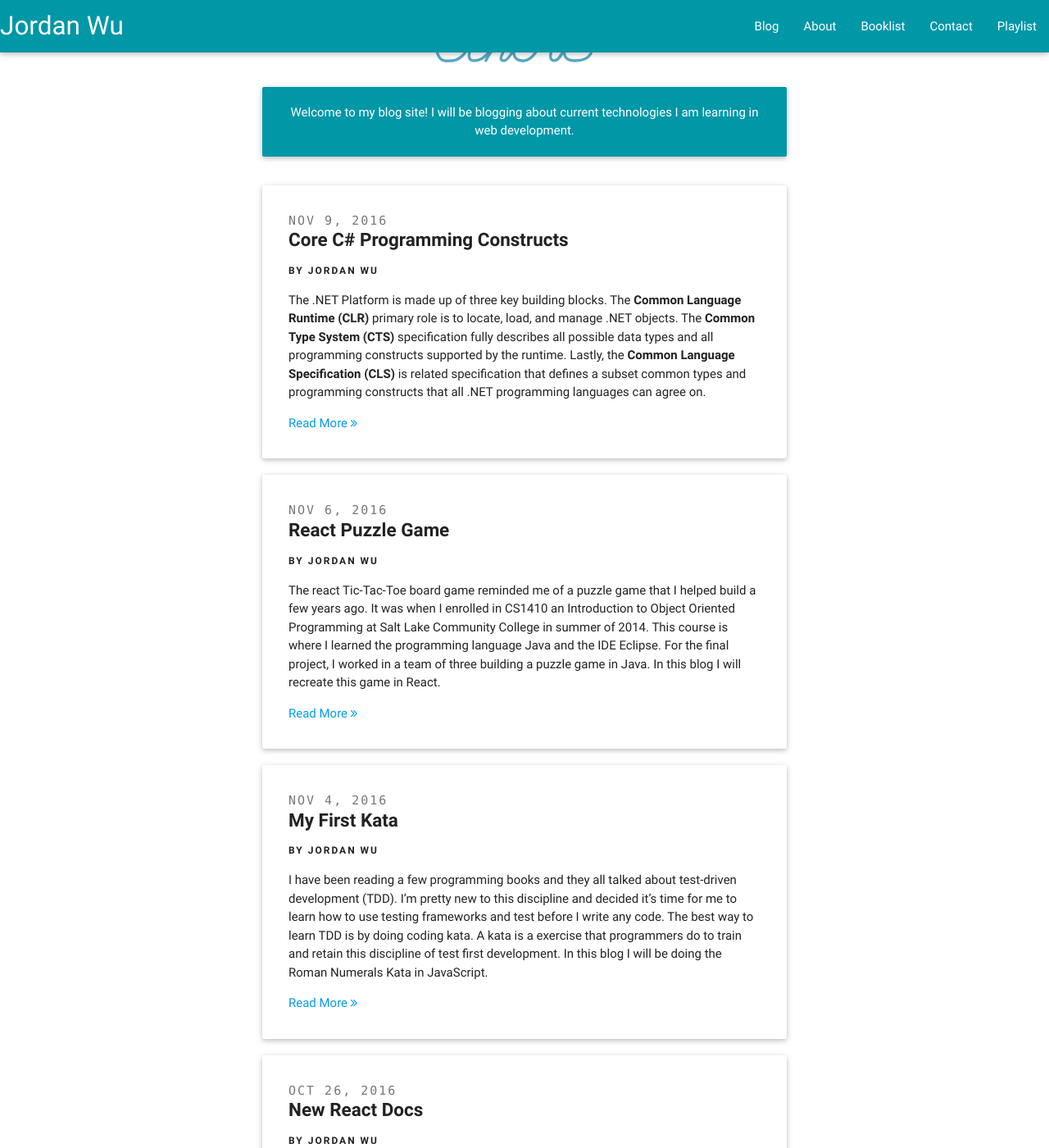
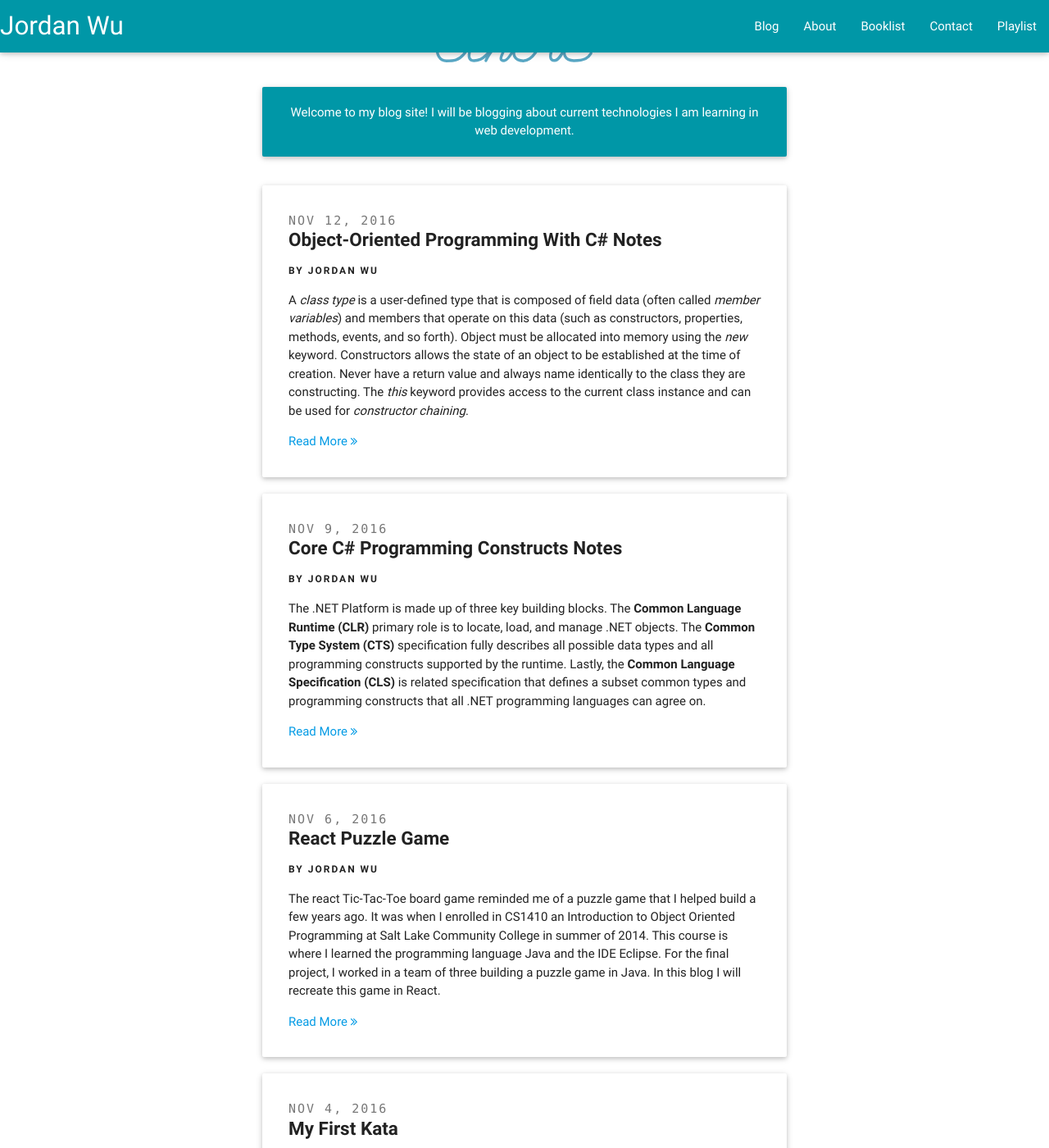
Before and after one commit to JordanSpencerWu/old-website, a Jekyll site: the page built from index.html, in a window 1280 px wide and 1400 px high, scrolled down 306 px. Shown: the whole window at 82% size. Built offline with Jekyll 4.4.1, drawn with Linux system fonts in a browser that asks for light colours; nearby versions of some CDN libraries; the list of posts is cut into pages by our own code; comment, search, counter and statistics services are not loaded; some of the changed lines change nothing that is shown; some of the changed text lies outside the part shown.

Commit message:
add c# notes

```diff
--- a/_posts/blog/2016/2016-11-09-core-csharp-programming-constructs.md
+++ b/_posts/blog/2016/2016-11-09-core-csharp-programming-constructs.md
@@ -2,7 +2,7 @@
 categories: [blog]
 date: 2016-11-09 10:00:00
 layout: post
-title: "Core C# Programming Constructs"
+title: "Core C# Programming Constructs Notes"
 ---
 
 The .NET Platform is made up of three key building blocks. The __Common Language Runtime (CLR)__ primary role is to locate, load, and manage .NET objects. The __Common Type System (CTS)__ specification fully describes all possible data types and all programming constructs supported by the runtime. Lastly, the __Common Language Specification (CLS)__ is related specification that defines a subset common types and programming constructs that all .NET programming languages can agree on.
--- /dev/null
+++ b/_posts/blog/2016/2016-11-12-object-oriented-programming-with-csharp.md
@@ -0,0 +1,46 @@
+---
+categories: [blog]
+date: 2016-11-12 10:00:00
+layout: post
+title: "Object-Oriented Programming With C# Notes"
+---
+
+A _class type_ is a user-defined type that is composed of field data (often called _member variables_) and members that operate on this data (such as constructors, properties, methods, events, and so forth). Object must be allocated into memory using the _new_ keyword. Constructors allows the state of an object to be established at the time of creation. Never have a return value and always name identically to the class they are constructing. The _this_ keyword provides access to the current class instance and can be used for _constructor chaining_.
+
+A C# class may define any number of _static members_ using the _static_ keyword. When you do so, the member in question must be invoked directly from the class level. When you defined a static field data, the memory is shared by all objects of that class. When defining static methods, you can invoked this methods without creating any instance of the class. Static constructors can be used to assign values to the static data fields, a given class can only have one static constructor that don't have any parameters, it executes exactly one time before any instance of the class or before the first static member invoked by the caller. A static class cannot be created using the _new_ keyword and can only have static members.
+
+##### Encapsulation
+
+Whenever I think of _encapsulation_, the first thing that comes to my mind is data hiding. The ability to hide unnecessary implementation details from the object user. C# provides access modifiers to limit access to the class and nested types, they are `public`, `private`, `protected`, `internal`, and `protected internal`. By default, type members are _implicitly private_ while types are _implicitly internal_.
+
+The concept of encapsulation revolves around the notion that an object's internal data should not be directly accessible from an object instance. To do this we set the data field to `private` and create `public` accessor (get) and mutator (set) methods. The traditional way is to create a getter and setter public methods for a given data field. The .NET languages prefer to enforce data encapsulation state data using _properties_ (accessor and mutator methods).
+
+Use _properties_ when setting class data in the constructors, this will reduce duplication. Also note that you can create read-only and write only _properties_ by excluding the method. Static properties can be used for static data field. Use _automatic properties_ when you need to get and set a value without any business logic, it must support both read and write functionality. When using _automatic properties_ be sure to assign value to them inside the constructors.
+
+C# offers the _const_ keyword to define constant data. Always remember that the initial value assigned to the constant must be specified at the time you define the constant, value known at compile time. A _read-only_ field data is similar to the _const_ except for the value assigned to a read-only field can be determined at runtime. The read-only field can be static and the value can be assign inside the static constructor.
+
+##### Inheritance
+
+Inheritance helps with code reuse and it comes in two flavors: inheritance (the "is-a" relationship) and the containment/delegation model (the "has-a" relationship).
+
+The "is-a" relationship, formally termed _classical inheritance_ allows you to build new class definitions that extend the functionality of an existing class. An example is a MiniVan "is-a" type of Car and the MiniVan can inherit all the functionality of its base class Car. Derived classes have access to each public/protected member defined within the parent class, use the `base` keyword when you want to access members from the base class. When a base class defines protected data or protected members, it establishes a set of items that can be accessed directly by any descendent.
+
+The "has-a" relationship is known as the containment/delegation model or aggregation. An example is each Employee "has-a" BenefitPackage, this means that the Employee class has a data field of BenefitPackage type. To expose the functionality of the contained object BenefitPackage to the outside world requires delegation. _Delegation_ is simply the act of adding public members to the containing class to make use of the contained object's functionality. It's possible to define a type (enum, class, interface, struct, or delegate) directly within the scope of a class or structure, this is called _nesting type_.
+
+In C# a class can extend only one direct base class. Note you can use the `seal` keyword on a class to prevent inheritance from occurring. On the related note, sometime you might not wish to seal an entire class, but simply want to prevent derived types from overriding particular virtual methods. It is possible to override method from the parent class using `override` and `virtual` keywords. The `virtual` keyword allows the base class to define a method that _may be_ overridden by a subclass.
+
+##### Abstract
+
+There might be times when you want to make a base class that cannot be instantiate and only contains the common data and functionality for derived classes to inherit from, that's where the keyword `abstract` comes in. An `abstract` class may define any number of _abstract members_, abstract members are used when you wish to define a member that does not supply a default implementation, but must be accounted for by each derived class. This provides _polymorphic interface_ on each descendent, leaving them to contend with the task of providing the details behind your abstract methods.
+
+C# provides a facility that is the logical opposite of method overriding, termed _shadowing_. This might be used when inheriting from a third party .NET software package which you don't have any control over. You may use the `new` keyword on the method to explicitly state that the derived type's implementation is intentionally designed to effectively ignore the parent's version. There are _casting operations_ that are used to change the type of an object, to explicit cast using `(ClassIWantToCastTo)referenceIHave`.
+
+C# language provides the `is` (returns false) and `as` (return null) keywords to determine whether two items are compatible.
+
+##### Exception Handling
+
+The .NET base class identifies numerous exceptions, provides standard techniques to send and trap runtime errors called _structured exception handling_ (SEH). You may throw an exception object, the object contains a human-readable description of the problem. The .NET base class libraries define many classes that derive from `System.Exception` that provides many useful properties you can use. Exceptions that are thrown by the .NET platform are called _system exceptions_. Sometime it's advantageous to build a _strongly typed exception_ that represents the unique details of your current problem. For all application-level exceptions, you may create a custom exception by inheriting from `System.ApplicationException`.
+
+##### Interface
+
+A _interface_ is nothing more than a named set of abstract members. The specific members defined by an interface depends on the exact behavior it is modeling, in other words expresses a _behavior_ that a given class or structure may choose to support. The main difference between a interface and abstract class is that the abstract class does define a set of abstract members, it is also free to define any number of constructors, field data, non-abstract members (with implementation), and so on. Interface only contains abstract member definition. You create an interface using the `interface` keyword, all interface members are implicitly public and abstract. It is possible to pass in an interface type into a method and return an interface type, this makes it highly polymorphic.
```
